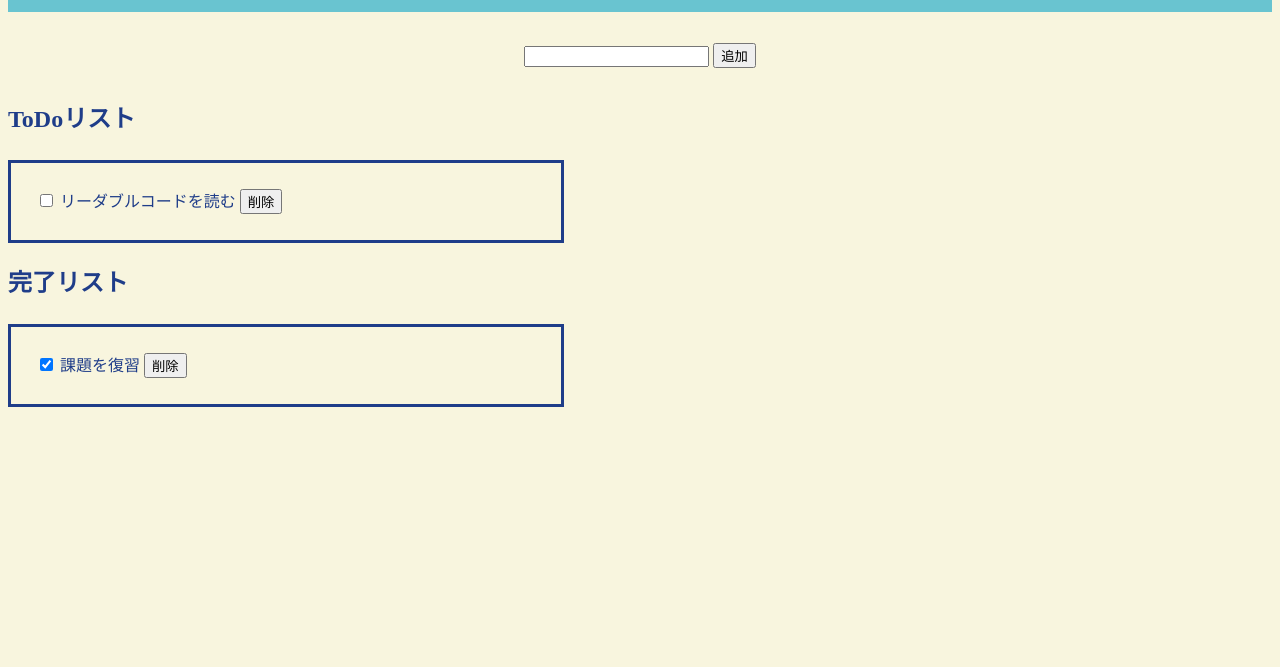
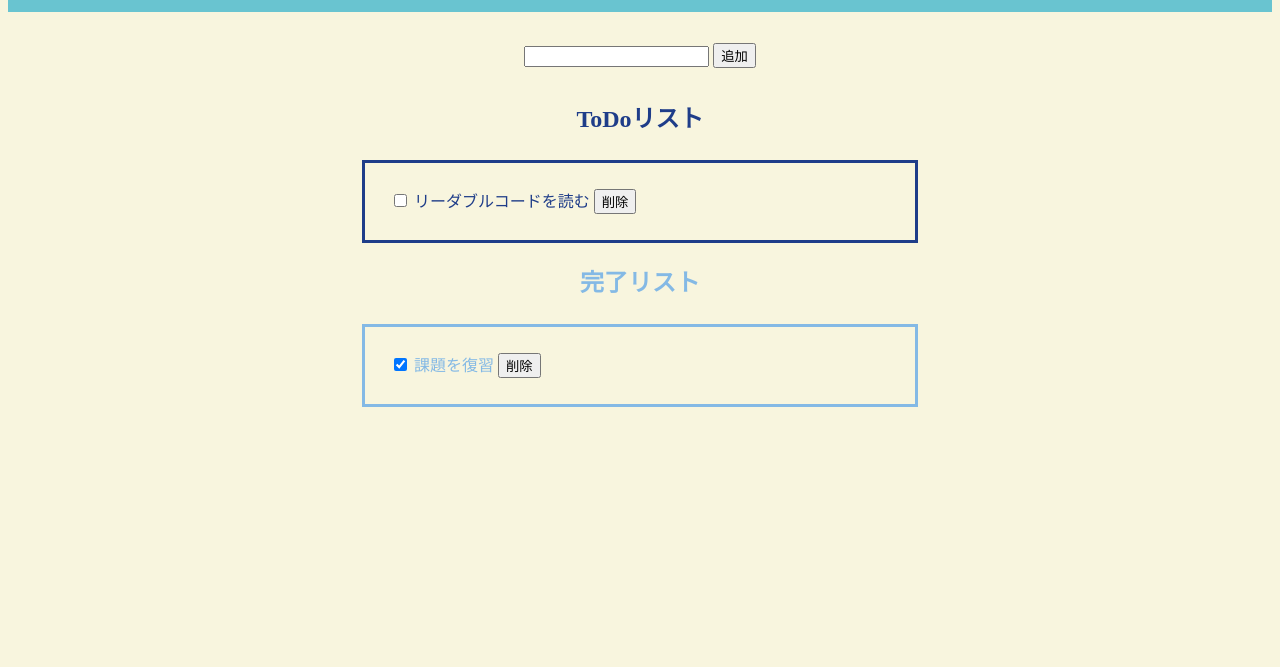
Before and after one commit to se1987/taskList, a plain HTML site: page index.html in a window 1280 px wide. Shown: the part 133-800 px from the top of the page. Drawn offline with Linux system fonts and the light colour scheme.

Commit message:
完了リストの文字色を変更、リストを中央に配置

```diff
--- a/index.html
+++ b/index.html
@@ -28,7 +28,7 @@
       </ul>
     </div>
     <div class = "wapper">
-      <h2>完了リスト</h2>
+      <h2 id="doneTitle">完了リスト</h2>
       <ul class = "done box">
         <li>
           <input type="checkbox" id="checkbox" name="task" value="task2" checked/>
--- a/style.css
+++ b/style.css
@@ -9,6 +9,10 @@ body {
     line-height: 1.7;
     color: #1f3d89;
     background-color: #f8f5de;
+}
+
+h2 {
+    text-align: center;
 }
 
 a {
@@ -31,7 +35,7 @@ li {
     text-align: center;
     align-items: center;
     background-color: #69c4d0;
-    color: #f8f5de;
+    color: #fff;
     padding: 20px;
 }
 
@@ -40,13 +44,23 @@ li {
 }
 
 .box {
+    margin-left: auto;
+    margin-right: auto;
     border-style: solid;
     padding: 25px;
     max-width: 500px;
-    justify-content: center;
+    align-items: center;
 }
 
 #form {
     margin: 30px;
     text-align:center;
 }
+
+#doneTitle {
+    color: #84b9e5;
+}
+
+.done {
+    color: #84b9e5;
+}
```
